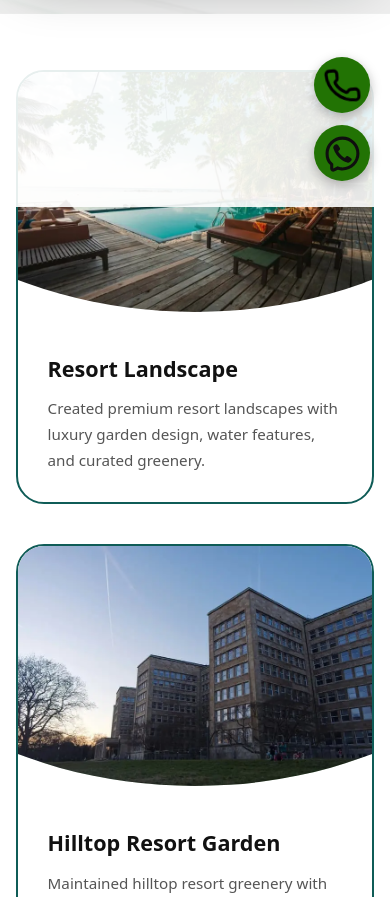
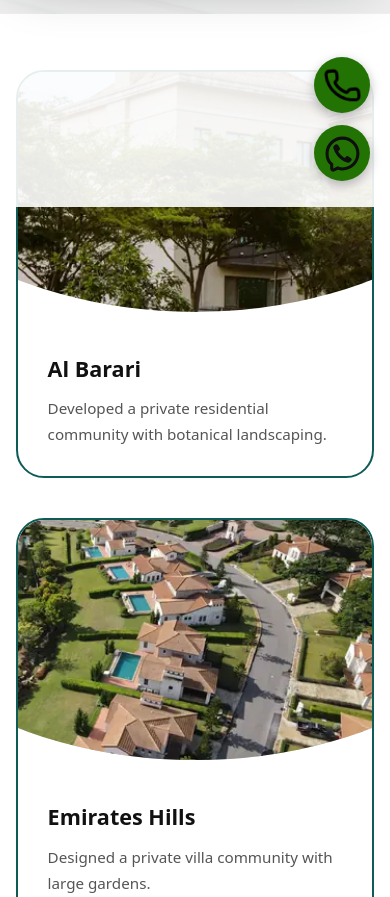
Before and after one commit to SRIYOGconsulting/gardenghar, a React (Vite) app: page /projects in a window 390 px wide. Shown: the part 637-1534 px from the top of the page. Built offline with nearby package versions, Linux system fonts and the light colour scheme.

Commit message:
Update project images and descriptions; adjust responsive grid layout

```diff
--- a/src/components/ProjectCard/ProjectCard.jsx
+++ b/src/components/ProjectCard/ProjectCard.jsx
@@ -12,7 +12,7 @@ export default function ProjectCard({ project, index = 0 }) {
         <article className="project-card">
             <div className="project-img">
                 <img
-                    src={`/images/projects/${project.slug}.webp`}
+                    src={project.img || `/images/projects/${project.slug}.webp`}
                     alt={project.title}
                     loading="lazy"
                     onError={handleError}
--- a/src/data/projects.js
+++ b/src/data/projects.js
@@ -123,138 +123,150 @@ export const projects = [
 
 export const propertyRegions = [
     {
+        slug: "al-barari",
+        title: "Al Barari",
+        text: "Developed a private residential community with botanical landscaping.",
+        img: "/images/services/properties/Private residential community.webp",
         region: "Dubai",
-        items: [
-            {
-                name: "Al Barari",
-                img: "/images/services/properties/Private residential community.webp",
-                desc: "Developed Private residential community with botanical landscaping",
     },
     {
-                name: "Emirates Hills",
+        slug: "emirates-hills",
+        title: "Emirates Hills",
+        text: "Designed a private villa community with large gardens.",
         img: "/images/services/properties/Private villa community with large gardens.webp",
-                desc: "Designed Private villa community with large gardens",
+        region: "Dubai",
     },
     {
-                name: "Madinat Jumeirah",
+        slug: "madinat-jumeirah",
+        title: "Madinat Jumeirah",
+        text: "Maintained a resort with landscaped grounds and waterways.",
         img: "/images/services/properties/Resort with landscaped grounds and waterways.webp",
-                desc: "Maintained Resort with landscaped grounds and waterways",
+        region: "Dubai",
     },
     {
-                name: "Jumeirah Zabeel Saray",
+        slug: "jumeirah-zabeel-saray",
+        title: "Jumeirah Zabeel Saray",
+        text: "Enhanced a palace-style resort with formal gardens.",
         img: "/images/services/properties/Palace-style resort with formal gardens.webp",
-                desc: "Enhanced Palace-style resort with formal gardens",
-            },
-        ],
+        region: "Dubai",
     },
     {
+        slug: "emirates-palace-mandarin-oriental",
+        title: "Emirates Palace Mandarin Oriental",
+        text: "Preserved a hotel with palace gardens and palm lawns.",
+        img: "/images/services/properties/Hotel with palace gardens and palm lawns.webp",
         region: "Abu Dhabi",
-        items: [
-            {
-                name: "Emirates Palace Mandarin Oriental",
-                img: "/images/services/properties/Hotel with palace gardens and palm lawns.webp",
-                desc: "Preserved Hotel with palace gardens and palm lawns",
     },
     {
-                name: "Jumeirah at Saadiyat Island Resort",
+        slug: "jumeirah-saadiyat-island-resort",
+        title: "Jumeirah at Saadiyat Island Resort",
+        text: "Upgraded a beachfront resort with coastal planting.",
         img: "/images/services/properties/Beachfront resort with coastal planting.webp",
-                desc: "Upgraded Beachfront resort with coastal planting",
+        region: "Abu Dhabi",
     },
     {
-                name: "Saadiyat Lagoons",
+        slug: "saadiyat-lagoons",
+        title: "Saadiyat Lagoons",
+        text: "Created a private residential community.",
         img: "/images/services/properties/Private residential community.webp",
-                desc: "Created Private residential community",
+        region: "Abu Dhabi",
     },
     {
-                name: "Yas Acres",
+        slug: "yas-acres",
+        title: "Yas Acres",
+        text: "Maintained a private residential community with lawns and tree-lined streets.",
         img: "/images/services/properties/Private residential community with lawns and tree-lined streets.webp",
-                desc: "Maintained Private residential community with lawns and tree-lined streets",
-            },
-        ],
+        region: "Abu Dhabi",
     },
     {
+        slug: "rambagh-palace-jaipur",
+        title: "Rambagh Palace, Jaipur",
+        text: "Enhanced a heritage hotel with Mughal-style gardens.",
+        img: "/images/services/properties/Heritage hotel with Mughal-style gardens.webp",
         region: "India",
-        items: [
-            {
-                name: "Rambagh Palace, Jaipur",
-                img: "/images/services/properties/Heritage hotel with Mughal-style gardens.webp",
-                desc: "Enhanced Heritage hotel with Mughal-style gardens",
     },
     {
-                name: "The Oberoi Udaivilas, Udaipur",
+        slug: "oberoi-udaivilas-udaipur",
+        title: "The Oberoi Udaivilas, Udaipur",
+        text: "Developed a lakeside resort with courtyards and gardens.",
         img: "/images/services/properties/Lakeside resort with courtyards and gardens.webp",
-                desc: "Developed Lakeside resort with courtyards and gardens",
+        region: "India",
     },
     {
-                name: "Taj Falaknuma Palace, Hyderabad",
+        slug: "taj-falaknuma-palace-hyderabad",
+        title: "Taj Falaknuma Palace, Hyderabad",
+        text: "Created a palace hotel with terraced gardens.",
         img: "/images/services/properties/Palace hotel with terraced gardens.webp",
-                desc: "Created Palace hotel with terraced gardens",
+        region: "India",
     },
     {
-                name: "Kumarakom Lake Resort, Kerala",
+        slug: "kumarakom-lake-resort-kerala",
+        title: "Kumarakom Lake Resort, Kerala",
+        text: "Designed a backwater resort with tropical planting.",
         img: "/images/services/properties/Backwater resort with tropical planting.webp",
-                desc: "Designed Backwater resort with tropical planting",
+        region: "India",
     },
     {
-                name: "DLF Aralias, Gurugram",
+        slug: "dlf-aralias-gurugram",
+        title: "DLF Aralias, Gurugram",
+        text: "Designed a private residential community with landscaped grounds.",
         img: "/images/services/properties/Private residential community with landscaped grounds.webp",
-                desc: "Designed Private residential community with landscaped grounds",
-            },
-        ],
+        region: "India",
     },
     {
+        slug: "al-areen-palace-and-spa",
+        title: "Al Areen Palace and Spa",
+        text: "Created villas with private gardens.",
+        img: "/images/services/properties/Villas with private gardens.webp",
         region: "Bahrain",
-        items: [
-            {
-                name: "Al Areen Palace and Spa",
-                img: "/images/services/properties/Villas with private gardens.webp",
-                desc: "Villas with private gardens",
     },
     {
-                name: "The Ritz-Carlton, Bahrain",
+        slug: "ritz-carlton-bahrain",
+        title: "The Ritz-Carlton, Bahrain",
+        text: "Improved a resort with landscaped grounds.",
         img: "/images/services/properties/Resort with landscaped grounds and waterways.webp",
-                desc: "Improved Resort with landscaped grounds",
+        region: "Bahrain",
     },
     {
-                name: "Four Seasons Hotel Bahrain Bay",
+        slug: "four-seasons-hotel-bahrain-bay",
+        title: "Four Seasons Hotel Bahrain Bay",
+        text: "Revitalized a waterfront hotel with gardens.",
         img: "/images/services/properties/Marina hotel with landscaped grounds.webp",
-                desc: "Revitalized Waterfront hotel with gardens",
-            },
-        ],
+        region: "Bahrain",
     },
     {
+        slug: "jumeirah-messilah-beach-hotel-and-spa",
+        title: "Jumeirah Messilah Beach Hotel and Spa",
+        text: "Developed a beachfront hotel with landscaped gardens.",
+        img: "/images/services/properties/Beachfront hotel with landscaped gardens.webp",
         region: "Kuwait",
-        items: [
-            {
-                name: "Jumeirah Messilah Beach Hotel and Spa",
-                img: "/images/services/properties/Beachfront hotel with landscaped gardens.webp",
-                desc: "Developed Beachfront hotel with landscaped gardens",
     },
     {
-                name: "Hilton Kuwait Resort",
+        slug: "hilton-kuwait-resort",
+        title: "Hilton Kuwait Resort",
+        text: "Enhanced a seaside resort with gardens and lawns.",
         img: "/images/services/properties/Seaside resort with gardens and lawns.webp",
-                desc: "Enhanced Seaside resort with gardens and lawns",
-            },
-        ],
+        region: "Kuwait",
     },
     {
+        slug: "four-seasons-hotel-doha",
+        title: "Four Seasons Hotel Doha",
+        text: "Developed a marina hotel with landscaped grounds.",
+        img: "/images/services/properties/Marina hotel with landscaped grounds.webp",
         region: "Doha",
-        items: [
-            {
-                name: "Four Seasons Hotel Doha",
-                img: "/images/services/properties/Marina hotel with landscaped grounds.webp",
-                desc: "Developed Marina hotel with landscaped grounds",
     },
     {
-                name: "Banana Island Resort Doha by Anantara",
+        slug: "banana-island-resort-doha",
+        title: "Banana Island Resort Doha by Anantara",
+        text: "Upgraded an island resort with tropical planting.",
         img: "/images/services/properties/Island resort with tropical planting.webp",
-                desc: "Upgraded Island resort with tropical planting",
+        region: "Doha",
     },
     {
-                name: "Al Messila Resort and Spa",
+        slug: "al-messila-resort-and-spa",
+        title: "Al Messila Resort and Spa",
+        text: "Maintained a resort with garden courtyards.",
         img: "/images/services/properties/Resort with garden courtyards.webp",
-                desc: "Maintained Resort with garden courtyards",
-            },
-        ],
+        region: "Doha",
     },
 ];
--- a/src/pages/ProjectsPage/Projects.css
+++ b/src/pages/ProjectsPage/Projects.css
@@ -51,7 +51,7 @@
     }
 }
 
-@media (max-width: 800px) {
+@media (max-width: 600px) {
     .project-grid {
         grid-template-columns: 1fr;
     }
--- a/src/pages/ProjectsPage/Projects.jsx
+++ b/src/pages/ProjectsPage/Projects.jsx
@@ -12,6 +12,15 @@ export default function Projects() {
                 crumb="Projects"
                 image="/images/headers/projects1.webp"
             />
+
+            <section className="section container">
+                <div className="project-grid">
+                    {propertyRegions.map((p, i) => (
+                        <ProjectCard key={p.slug} project={p} index={i} />
+                    ))}
+                </div>
+            </section>
+
             <section className="section container">
                 <div className="project-grid">
                     {projects.map((p, i) => (
@@ -19,30 +28,6 @@ export default function Projects() {
                     ))}
                 </div>
             </section>
-
-            <section className="section container properties">
-                <h2 className="properties__title">Notable Properties</h2>
-                {propertyRegions.map(({ region, items }) => (
-                    <div className="properties__region" key={region}>
-                        <h3 className="properties__place">{region}</h3>
-                        <ol className="properties__list" start={undefined}>
-                            {items.map((p) => (
-                                <li key={p.name}>
-                                    <img
-                                        src={p.img}
-                                        alt={`${p.name} garden landscaping`}
-                                        loading="lazy"
-                                    />
-                                    <div className="properties__content">
-                                        <strong>{p.name}</strong>
-                                        <span>{p.desc}</span>
-                                    </div>
-                                </li>
-                            ))}
-                        </ol>
-                    </div>
-                ))}
-            </section>
         </>
     );
 }
```
Lines whose indentation alone changed are shown as unchanged.
